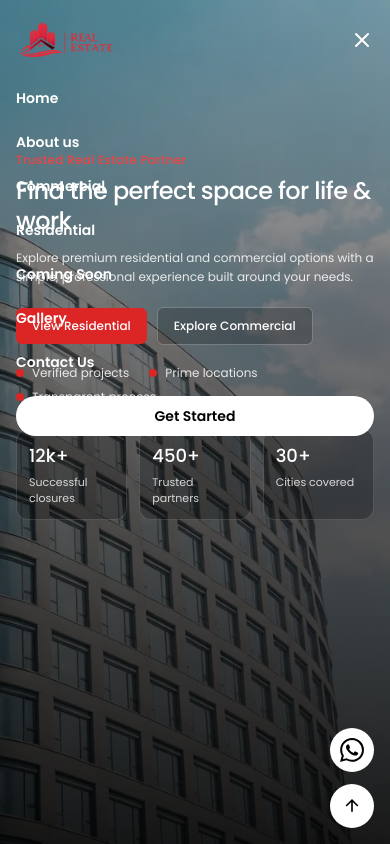
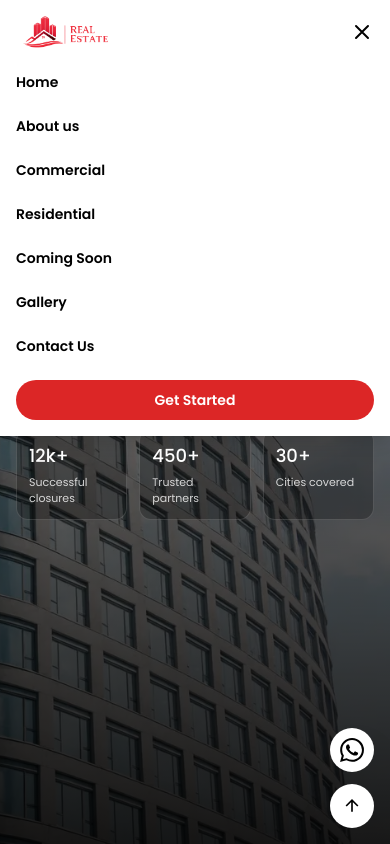
Before and after one commit to ishmeet5ingh/realestate-landing, a React (Vite) app: page / in a window 390 px wide. Both pictures are taken after a click on the button 362 px from the left and 40 px from the top of the page. Shown: the top 844 px of the page. Built offline with nearby package versions, Linux system fonts and the light colour scheme.

Commit message:
first commit

```diff
--- a/src/components/Header.jsx
+++ b/src/components/Header.jsx
@@ -29,7 +29,7 @@ export default function Header() {
   return (
     <header
       className={`fixed top-0 left-0 right-0 z-50 transition-all duration-300 ${
-        scrolled
+        scrolled || open
           ? 'bg-white shadow-lg'
           : 'bg-transparent'
       }`}
@@ -39,7 +39,7 @@ export default function Header() {
 
       <div className="w-full px-4 sm:px-6 lg:px-20">
         <div className={`flex items-center justify-between transition-all duration-300 ${
-          scrolled ? 'h-16' : 'h-20'
+          scrolled || open ? 'h-16' : 'h-20'
         }`}>
           {/* Logo */}
           <a
@@ -50,7 +50,7 @@ export default function Header() {
             aria-label="SH Property"
           >
             <div className={`flex items-center gap-2 transition-all duration-300 ${
-              scrolled ? 'scale-90' : 'scale-100'
+              scrolled || open ? 'scale-90' : 'scale-100'
             }`}>
               <img
                 src="/reallogo.png"
@@ -76,7 +76,7 @@ export default function Header() {
             <a
               href="#contact"
               className={`px-6 py-2.5 rounded-full font-semibold transition-all duration-300 ${
-                scrolled
+                scrolled || open
                   ? 'bg-red-600 text-white hover:bg-red-700'
                   : 'bg-white text-black hover:bg-gray-100'
               }`}
@@ -88,7 +88,7 @@ export default function Header() {
           {/* Mobile menu button */}
           <button
             className={`md:hidden text-sm font-semibold transition-colors duration-300 ${
-              scrolled ? 'text-black' : 'text-white'
+              scrolled ? 'text-black' : 'text-black'
             }`}
             onClick={() => setOpen((v) => !v)}
             aria-expanded={open}
@@ -113,7 +113,7 @@ export default function Header() {
         {open && (
           <div className="md:hidden pb-4 animate-fadeIn">
             <div className={`flex flex-col gap-2 text-sm font-semibold ${
-              scrolled ? 'text-black' : 'text-white'
+              scrolled ? 'text-black' : 'text-black'
             }`}>
               {navItems.map((item) => (
                 <a
@@ -128,7 +128,7 @@ export default function Header() {
               <a
                 href="#contact"
                 className={`mt-2 px-6 py-2.5 rounded-full font-semibold text-center transition-all duration-300 ${
-                  scrolled
+                  scrolled || open
                     ? 'bg-red-600 text-white hover:bg-red-700'
                     : 'bg-white text-black hover:bg-gray-100'
                 }`}
```
Also changed, not shown: vercel.json (added).
